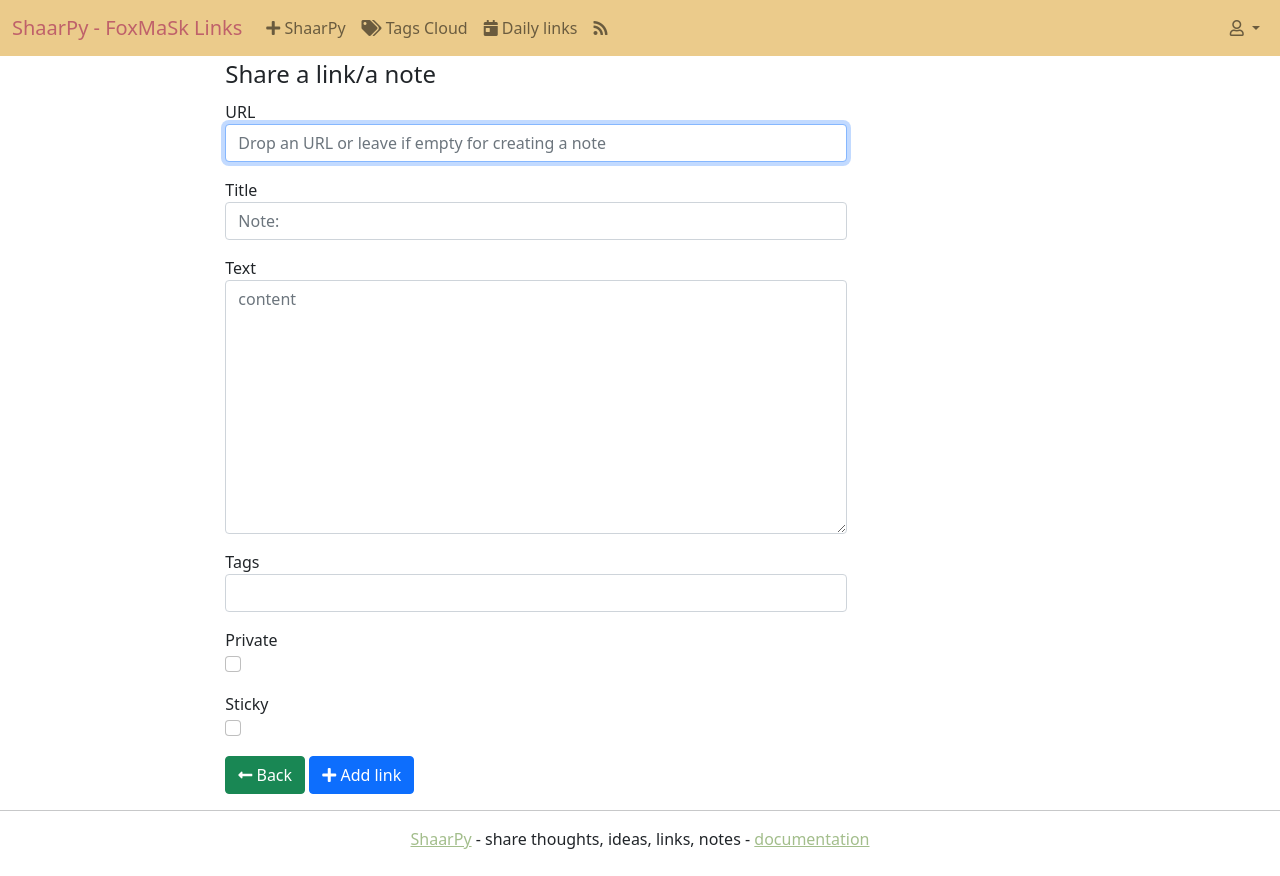
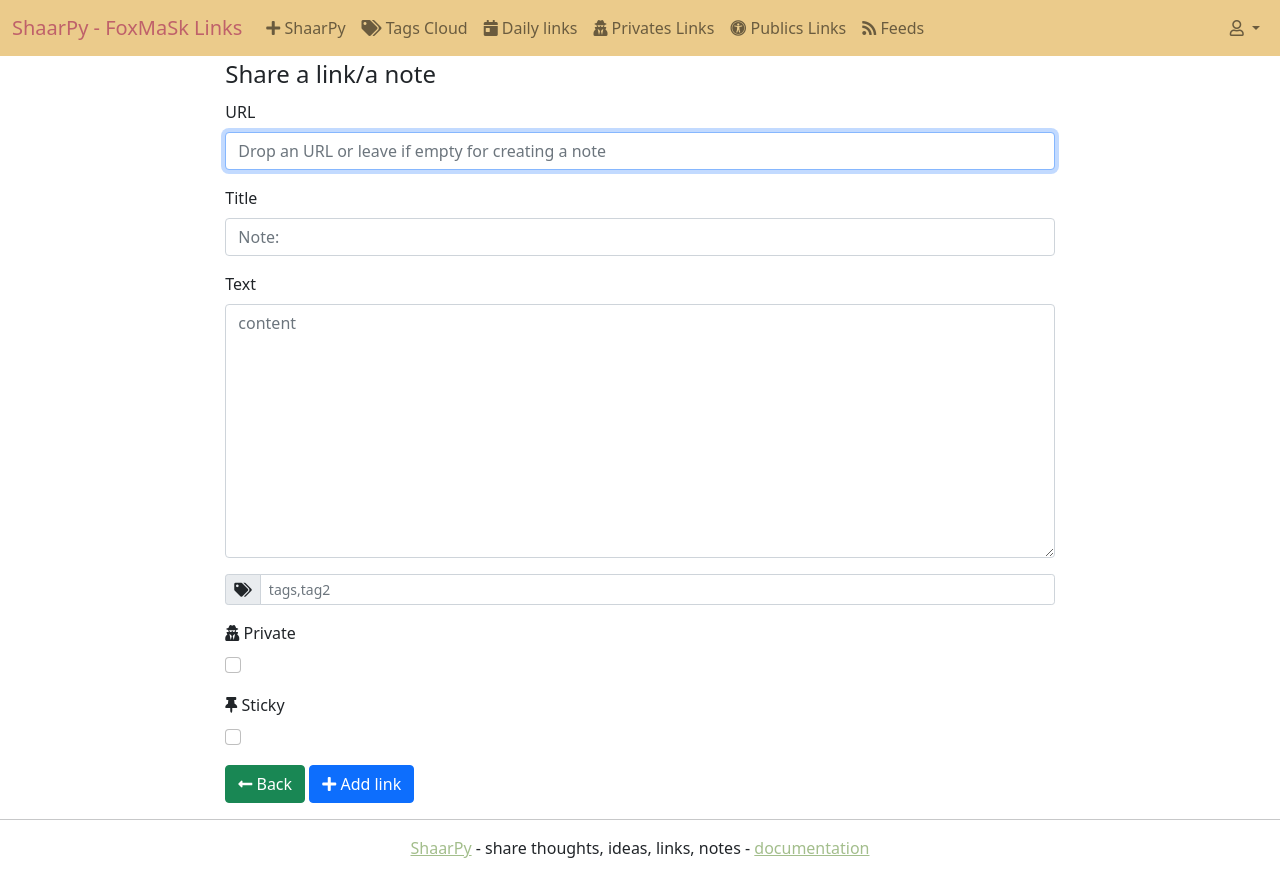
Before and after one commit to foxmask/shaarpy, a Django app: page /new/ in a window 1280 px wide. Before the commit the page ends 849 px from the top, so only its background shows below. Run offline with Django 4.2, Linux system fonts and the light colour scheme; the visitor is signed in with stand-in values (Sample User, id 1).

Commit message:
Privates/Publics links

```diff
--- a/shaarpy/forms.py
+++ b/shaarpy/forms.py
@@ -15,7 +15,7 @@ class LinksForm(ModelForm):
         model = Links
         fields = ('url', 'title', 'text', 'tags', 'private', 'sticky')
         widgets = {
-            'tags': TextInput(attrs={'class': 'form-control'}),
+            'tags': TextInput(attrs={'class': 'form-control', 'placeholder': _('tags,tag2')}),
             'url': TextInput(attrs={'class': 'form-control',
                                     'placeholder': _('Drop an URL or leave if empty for creating a note')}),
             'title': TextInput(attrs={'class': 'form-control', 'placeholder': _('Note:')}),
@@ -53,7 +53,7 @@ class LinksFormEdit(LinksForm):
         model = Links
         fields = ('url', 'title', 'text', 'tags', 'private', 'sticky', 'image', 'url_hashed')
         widgets = {
-            'tags': TextInput(attrs={'class': 'form-control'}),
+            'tags': TextInput(attrs={'class': 'form-control', 'placeholder': _('tags,tag2')}),
             'url': TextInput(attrs={'class': 'form-control',
                                     'placeholder': _('Drop an URL or leave if empty for creating a note')}),
             'title': TextInput(attrs={'class': 'form-control', 'placeholder': _('Note:')}),
--- a/shaarpy/templates/base.html
+++ b/shaarpy/templates/base.html
@@ -33,17 +33,27 @@
             </button>
             <div class="collapse navbar-collapse" id="navbarSupportedContent">
               <ul class="navbar-nav me-auto mb-2 mb-lg-0">
+                {% if user.is_authenticated %}
                 <li class="nav-item">
                   <a class="nav-link shaarpy-link" href="{% url 'link_create' %}" title="Add a thought, a link, an idea, a note"><i class="fas fa-plus"></i> ShaarPy</a>
                 </li>
+                {% endif %}
                 <li class="nav-item">
                   <a class="nav-link" href="{% url 'tags_list' %}" title="Cloud of tags"><i class="fas fa-tags"></i> Tags Cloud</a>
                 </li>
                 <li class="nav-item">
                   <a class="nav-link" href="{% url 'daily' %}" title="Daily links"><i class="fas fa-calendar-day"></i> Daily links</a>
                 </li>
+                {% if user.is_authenticated %}
                 <li class="nav-item">
-                  <a class="nav-link shaarpy-link" href="{% url 'feed' %}"><i class="fas fa-rss"></i></a>
+                  <a class="nav-link" href="{% url 'link_private' %}" title="Privates Links"><i class="fas fa-user-secret"></i> Privates Links</a>
+                </li>
+                <li class="nav-item">
+                  <a class="nav-link" href="{% url 'link_public' %}" title="Publics Links"><i class="fas fa-universal-access"></i> Publics Links</a>
+                </li>
+                {% endif %}
+                <li class="nav-item">
+                  <a class="nav-link shaarpy-link" href="{% url 'feed' %}"><i class="fas fa-rss"></i> Feeds</a>
                 </li>
               </ul>
               {% if form_search %}
--- a/shaarpy/templates/shaarpy/links_form.html
+++ b/shaarpy/templates/shaarpy/links_form.html
@@ -22,52 +22,51 @@
       <legend> Share a link/a note</legend>
       {% endif %}
       <div class="mb-3">
-          <label class="col-sm-9 control-label" for="id_url"> URL</label>
-          <div class="col-sm-9">{{ form.url }}</div>
+          <label class="form-label" for="id_url"> URL</label>
+          <div>{{ form.url }}</div>
           {% if form.url.errors %}
           <div class="col-sm-offset-2 col-sm-8 alert alert-danger" role="alert">{{ form.url.errors }}</div>
           {% endif %}
       </div>
       <div class="mb-3">
-          <label class="col-sm-9 control-label" for="id_title"> {% trans 'Title' %}</label>
-          <div class="col-sm-9">{{ form.title }}</div>
+          <label class="form-label" for="id_title"> {% trans 'Title' %}</label>
+          <div>{{ form.title }}</div>
           {% if form.title.errors %}
           <div class="col-sm-offset-2 col-sm-8 alert alert-danger">{{ form.title.errors }}</div>
           {% endif %}
       </div>
       {% if edit_link %}
       <div class="mb-3">
-          <label class="col-sm-9 control-label" for="id_image"> {% trans 'Image' %}</label>
-          <div class="col-sm-9">{{ form.image }}</div>
+          <label class="form-label" for="id_image"> {% trans 'Image' %}</label>
+          <div>{{ form.image }}</div>
           {% if form.image.errors %}
           <div class="col-sm-offset-2 col-sm-8 alert alert-danger">{{ form.image.errors }}</div>
           {% endif %}
       </div>
       {% endif %}
       <div class="mb-3">
-          <label class="col-sm-9 control-label" for="id_text"> {% trans 'Text' %}</label>
-          <div class="col-sm-9">{{ form.text }}</div>
+          <label class="form-label" for="id_text"> {% trans 'Text' %}</label>
+          <div class="">{{ form.text }}</div>
           {% if form.text.errors %}
           <div class="col-sm-offset-2 col-sm-8 alert alert-danger">{{ form.text.errors }}</div>
           {% endif %}
       </div>
-      <div class="mb-3">
-          <label class="col-sm-9 control-label" for="id_tags"> {% trans 'Tags' %}</label>
-          <div class="col-sm-9">{{ form.tags }}</div>
+      <div class="input-group input-group-sm mb-3">
+          <span class="input-group-text" id="basic-addon1"><i class="fas fa-tags"></i></span>{{ form.tags }}
           {% if form.tags.errors %}
           <div class="col-sm-offset-2 col-sm-8 alert alert-danger">{{ form.tags.errors }}</div>
           {% endif %}
       </div>
       <div class="mb-3">
-          <label class="col-sm-9 control-label" for="id_private"> {% trans 'Private' %}</label>
-          <div class="col-sm-9">{{ form.private }}</div>
+          <label class="form-label" for="id_private"><i class="fas fa-user-secret"></i> {% trans 'Private' %}</label>
+          <div>{{ form.private }}</div>
           {% if form.private.errors %}
           <div class="col-sm-offset-2 col-sm-8 alert alert-danger">{{ form.private.errors }}</div>
           {% endif %}
       </div>
       <div class="mb-3">
-          <label class="col-sm-9 control-label" for="id_sticky"> {% trans 'Sticky' %}</label>
-          <div class="col-sm-9">{{ form.sticky }}</div>
+          <label class="form-label" for="id_sticky"><i class="fas fa-thumbtack"></i> {% trans 'Sticky' %}</label>
+          <div>{{ form.sticky }}</div>
           {% if form.sticky.errors %}
           <div class="col-sm-offset-2 col-sm-8 alert alert-danger">{{ form.sticky.errors }}</div>
           {% endif %}
--- a/shaarpy/templates/shaarpy/links_list.html
+++ b/shaarpy/templates/shaarpy/links_list.html
@@ -67,7 +67,7 @@
               <i class="fas fa-thumbtack"></i> -
               {% endif %}
               {% if data.private %}
-              <i class="fas fa-key"></i> -
+              <i class="fas fa-user-secret"></i> -
               {% endif %}
               <i class="far fa-clock"></i> {{ data.date_created }} -
               {% if user.is_authenticated %}
--- a/shaarpy/urls.py
+++ b/shaarpy/urls.py
@@ -18,7 +18,7 @@ from django.contrib import admin
 from django.contrib.auth import views as auth_views
 from django.urls import path, re_path, include
 from shaarpy.views import (HomeView, LinksCreate, LinksDetail, LinksUpdate, link_delete, TagsList, LinksByTagList)
-from shaarpy.views import (DailyLinks, LatestLinksFeed, me, MeUpdate)
+from shaarpy.views import (DailyLinks, LatestLinksFeed, me, MeUpdate, PrivateLinks, PublicLinks)
 from shaarpy import settings
 
 urlpatterns = [
@@ -38,6 +38,8 @@ urlpatterns = [
     path('tags/', TagsList.as_view(), name='tags_list'),
     re_path(r'tags/(?P<tags>\w+)$', LinksByTagList.as_view(), name='links_by_tag_list'),
     path('daily/', DailyLinks.as_view(), name='daily'),
+    path('links/private/', PrivateLinks.as_view(), name='link_private'),
+    path('links/pubic/', PublicLinks.as_view(), name='link_public'),
     re_path(r'daily/(?P<yesterday>\d\d\d\d-\d\d-\d\d)', DailyLinks.as_view(), name='daily'),
     # FEEDS
     path('feed/', LatestLinksFeed(), name='feed'),
--- a/shaarpy/views.py
+++ b/shaarpy/views.py
@@ -109,6 +109,28 @@ class HomeView(SettingsMixin, ListView):
         context.update(kwargs)
 
         return context
+
+
+class PublicLinks(HomeView):
+    """
+        Public Links List
+    """
+    def get_queryset(self):
+        queryset = Links.objects.none()
+        if self.request.user.is_authenticated:
+            queryset = Links.objects.filter(private=False)
+        return queryset
+
+
+class PrivateLinks(HomeView):
+    """
+        Private Links List
+    """
+    def get_queryset(self):
+        queryset = Links.objects.none()
+        if self.request.user.is_authenticated:
+            queryset = Links.objects.filter(private=True)
+        return queryset
 
 
 def clean_url(url):
```
Also changed, not shown: shaarpy/templates/registration/login.html (+8 -10 lines).
